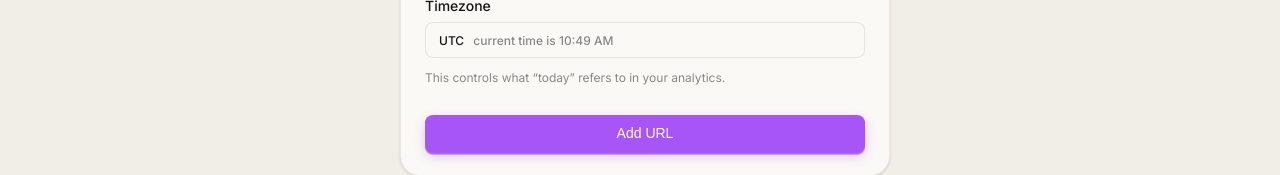
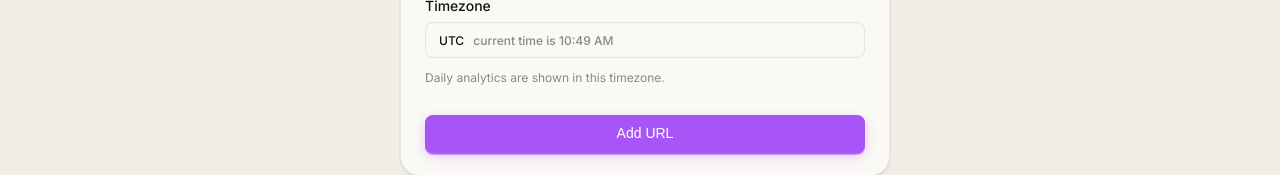
Before and after one commit to billyonbilly-ai/traq, a Next.js app: page /dashboard/new in a window 1280 px wide. Shown: the part 414-589 px from the top of the page. Built offline with nearby package versions, Linux system fonts and the light colour scheme.

Commit message:
Update new page.jsx

```diff
--- a/src/app/dashboard/new/page.jsx
+++ b/src/app/dashboard/new/page.jsx
@@ -84,7 +84,7 @@ export default function DashboardNew() {
               <div className={styles.timezoneBox}>
                 <span className={styles.timezoneDisplay}>{formatTimezone(timezone)} <span className={styles.timezoneHelper}>current time is {currentTime}</span></span>
               </div>
-              <div className={styles.subText}>This controls what “today” refers to in your analytics.</div>
+              <div className={styles.subText}>Daily analytics are shown in this timezone.</div>
               <button className={styles.addBtn} type="submit">Add URL</button>
             </form>
           ) : (
```
